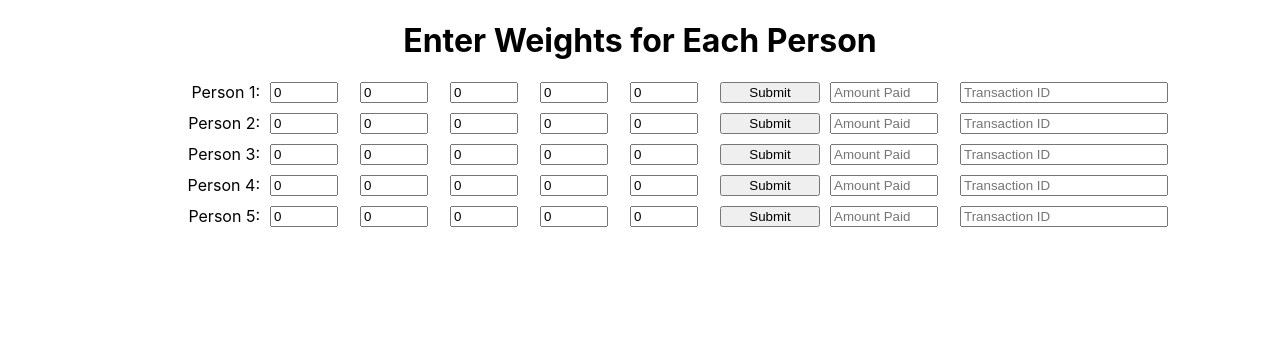
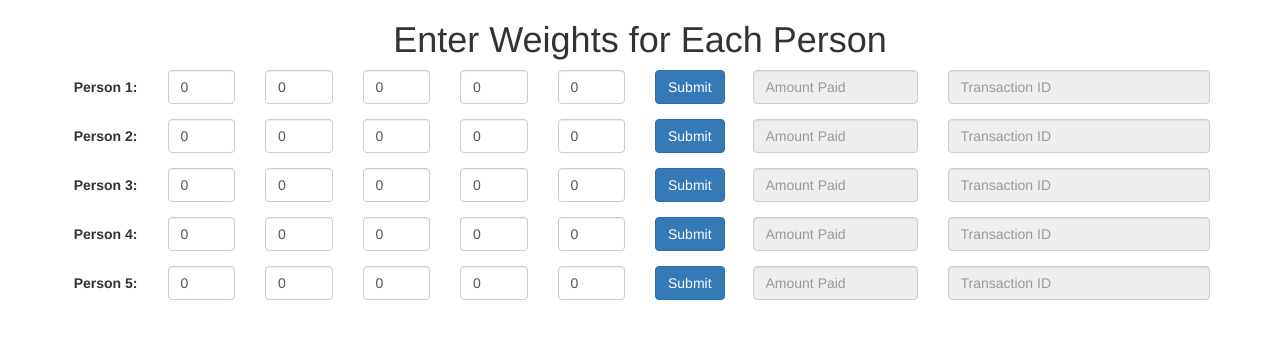
Before and after one commit to CharlieSwires/payara-test, a React (Create React App) app in the folder src/main/webapp/luggage-calculator-app/: page / in a window 1280 px wide. Shown: the top 338 px of the page. Built offline with nearby package versions, Linux system fonts and the light colour scheme.

Commit message:
implemented bootstrap3

```diff
--- a/src/main/webapp/luggage-calculator-app/package.json
+++ b/src/main/webapp/luggage-calculator-app/package.json
@@ -8,6 +8,7 @@
     "@testing-library/react": "^13.4.0",
     "@testing-library/user-event": "^13.5.0",
     "axios": "^1.7.7",
+    "bootstrap": "^3.4.1",
     "react": "^18.3.1",
     "react-dom": "^18.3.1",
     "react-scripts": "5.0.1",
--- a/src/main/webapp/luggage-calculator-app/public/index.html
+++ b/src/main/webapp/luggage-calculator-app/public/index.html
@@ -3,6 +3,11 @@
   <head>
     <meta charset="utf-8" />
     <link rel="icon" href="%PUBLIC_URL%/favicon.ico" />
+<!-- Inside public/index.html in the <head> section -->
+<link
+  rel="stylesheet"
+  href="https://maxcdn.bootstrapcdn.com/bootstrap/3.4.1/css/bootstrap.min.css"
+/>
     <meta name="viewport" content="width=device-width, initial-scale=1" />
     <meta name="theme-color" content="#000000" />
     <meta
--- a/src/main/webapp/luggage-calculator-app/src/LuggageCalculator.js
+++ b/src/main/webapp/luggage-calculator-app/src/LuggageCalculator.js
@@ -6,23 +6,25 @@ function LuggageCalculator({ weightsInput, personIndex, onBack, onPayment }) {
   const [rules, setRules] = useState([]);
   const [loading, setLoading] = useState(false);
   const [error, setError] = useState(null);
-  const [result, setResult] = useState('');     // For displaying the result from /cost endpoint
+  const [result, setResult] = useState(''); // For displaying the result from /cost endpoint
   const [minimumAmount, setMinimumAmount] = useState(null);
   const [userDefinedAmount, setUserDefinedAmount] = useState(null);
 
   // Fetch rules from the backend when the component mounts
   useEffect(() => {
     fetch('http://localhost:9999/payara/luggage-calculator/rules')
-      .then(response => {
+      .then((response) => {
         if (!response.ok) {
-          throw new Error(`Failed to fetch rules: ${response.status} ${response.statusText}`);
+          throw new Error(
+            `Failed to fetch rules: ${response.status} ${response.statusText}`
+          );
         }
         return response.json();
       })
-      .then(rulesData => {
+      .then((rulesData) => {
         setRules(rulesData);
       })
-      .catch(err => {
+      .catch((err) => {
         console.error('Error fetching rules:', err);
         setError(err);
       });
@@ -39,35 +41,42 @@ function LuggageCalculator({ weightsInput, personIndex, onBack, onPayment }) {
     setResult(''); // Reset any previous result
 
     const requestData = {
-      weights: weightsInput.map(w => parseFloat(w) || 0) // Ensure values are numbers
+      weights: weightsInput.map((w) => parseFloat(w) || 0), // Ensure values are numbers
     };
 
     fetch('http://localhost:9999/payara/luggage-calculator/min-cost', {
       method: 'POST',
       headers: {
-        'Content-Type': 'application/json'
+        'Content-Type': 'application/json',
       },
-      body: JSON.stringify(requestData)
+      body: JSON.stringify(requestData),
     })
-      .then(response => {
+      .then((response) => {
         if (!response.ok) {
-          throw new Error(`Server error: ${response.status} ${response.statusText}`);
+          throw new Error(
+            `Server error: ${response.status} ${response.statusText}`
+          );
         }
         return response.json();
       })
-      .then(data => {
+      .then((data) => {
         // Initialize selectedRule for each item
-        const dataWithRules = data.map(item => ({ ...item, selectedRule: '' }));
+        const dataWithRules = data.map((item) => ({
+          ...item,
+          selectedRule: '',
+        }));
         setData(dataWithRules);
 
         // Extract the 'Cost' amount
-        const costItem = dataWithRules.find(item => item.enumeration === 'Cost');
+        const costItem = dataWithRules.find(
+          (item) => item.enumeration === 'Cost'
+        );
         if (costItem) {
           setMinimumAmount(parseFloat(costItem.amount));
         }
         setLoading(false);
       })
-      .catch(err => {
+      .catch((err) => {
         console.error('Fetch error:', err);
         setError(err.message);
         setLoading(false);
@@ -86,11 +95,11 @@ function LuggageCalculator({ weightsInput, personIndex, onBack, onPayment }) {
     setResult(''); // Reset any previous result
 
     // Filter out the row where Enumeration is 'Cost'
-    const filteredData = data.filter(item => item.enumeration !== 'Cost');
+    const filteredData = data.filter((item) => item.enumeration !== 'Cost');
 
     // Map the weights and names
-    const weights = filteredData.map(item => parseFloat(item.amount) || 0);
-    const names = filteredData.map(item => item.selectedRule || '');
+    const weights = filteredData.map((item) => parseFloat(item.amount) || 0);
+    const names = filteredData.map((item) => item.selectedRule || '');
 
     // Check if any rule is not selected
     if (names.includes('')) {
@@ -101,31 +110,33 @@ function LuggageCalculator({ weightsInput, personIndex, onBack, onPayment }) {
 
     const requestData = {
       weights: weights,
-      names: names
+      names: names,
     };
 
     fetch('http://localhost:9999/payara/luggage-calculator/cost', {
       method: 'POST',
       headers: {
-        'Content-Type': 'application/json'
+        'Content-Type': 'application/json',
       },
-      body: JSON.stringify(requestData)
+      body: JSON.stringify(requestData),
     })
-      .then(response => {
-        return response.text().then(text => {
+      .then((response) => {
+        return response.text().then((text) => {
           if (!response.ok) {
             // Throw an error with the response text
-            throw new Error(text || `Server error: ${response.status} ${response.statusText}`);
+            throw new Error(
+              text || `Server error: ${response.status} ${response.statusText}`
+            );
           }
           return text;
         });
       })
-      .then(resultData => {
+      .then((resultData) => {
         setResult(resultData);
         setUserDefinedAmount(parseFloat(resultData)); // Assuming resultData is a numeric string
         setLoading(false);
       })
-      .catch(err => {
+      .catch((err) => {
         console.error('Fetch error:', err);
         // Set the result to the error message to display it in the Result section
         setResult(err.message);
@@ -144,7 +155,9 @@ function LuggageCalculator({ weightsInput, personIndex, onBack, onPayment }) {
     if (minimumAmount !== null) {
       const transactionId = generateUniqueId();
       onPayment(personIndex, minimumAmount, transactionId);
-      alert(`Payment of ${minimumAmount} processed with Transaction ID: ${transactionId}`);
+      alert(
+        `Payment of ${minimumAmount} processed with Transaction ID: ${transactionId}`
+      );
     } else {
       alert('Minimum amount is not available.');
     }
@@ -154,22 +167,38 @@ function LuggageCalculator({ weightsInput, personIndex, onBack, onPayment }) {
     if (userDefinedAmount !== null) {
       const transactionId = generateUniqueId();
       onPayment(personIndex, userDefinedAmount, transactionId);
-      alert(`Payment of ${userDefinedAmount} processed with Transaction ID: ${transactionId}`);
+      alert(
+        `Payment of ${userDefinedAmount} processed with Transaction ID: ${transactionId}`
+      );
     } else {
       alert('User-defined amount is not available.');
     }
   };
 
   return (
-    <div>
-      <h1>Luggage Calculator</h1>
-      <button onClick={onBack} style={{ marginBottom: '20px' }}>Back to Input</button>
-      {loading && <div>Loading...</div>}
-      {error && <div style={{ color: 'red' }}>Error: {error.message}</div>}
+    <div className="container">
+      <h1 className="text-center">Luggage Calculator</h1>
+      <div className="text-right" style={{ marginBottom: '20px' }}>
+        <button onClick={onBack} className="btn btn-default">
+          Back to Input
+        </button>
+      </div>
+
+      {loading && (
+        <div className="alert alert-info">
+          <strong>Loading...</strong>
+        </div>
+      )}
+      {error && (
+        <div className="alert alert-danger">
+          <strong>Error:</strong> {error}
+        </div>
+      )}
+
       {data.length > 0 && (
         <div>
-          <h2>Results</h2>
-          <table border="1" cellPadding="5" cellSpacing="0">
+          <h2 className="text-center">Results</h2>
+          <table className="table table-bordered table-striped">
             <thead>
               <tr>
                 <th>Amount</th>
@@ -188,10 +217,15 @@ function LuggageCalculator({ weightsInput, personIndex, onBack, onPayment }) {
                         <select
                           value={item.selectedRule || ''}
                           onChange={(e) => handleRuleChange(index, e.target.value)}
+                          className="form-control"
                         >
-                          <option value="" disabled>Select Rule</option>
+                          <option value="" disabled>
+                            Select Rule
+                          </option>
                           {rules.map((rule, ruleIndex) => (
-                            <option key={ruleIndex} value={rule}>{rule}</option>
+                            <option key={ruleIndex} value={rule}>
+                              {rule}
+                            </option>
                           ))}
                         </select>
                       ) : (
@@ -205,24 +239,37 @@ function LuggageCalculator({ weightsInput, personIndex, onBack, onPayment }) {
               ))}
             </tbody>
           </table>
-          <button onClick={handleCalculateWithRules} style={{ marginTop: '10px' }}>
-            Calculate with Rules
-          </button>
-          {/* Add Pay Buttons */}
-          <div style={{ marginTop: '20px' }}>
-            <button onClick={handlePayMinimum} disabled={minimumAmount === null}>
+          <div className="text-center" style={{ marginTop: '20px' }}>
+            <button
+              onClick={handleCalculateWithRules}
+              className="btn btn-success"
+              style={{ marginRight: '10px' }}
+            >
+              Calculate with Rules
+            </button>
+            {/* Add Pay Buttons */}
+            <button
+              onClick={handlePayMinimum}
+              className="btn btn-primary"
+              disabled={minimumAmount === null}
+              style={{ marginRight: '10px' }}
+            >
               Pay Minimum
             </button>
-            <button onClick={handlePayUserDefined} disabled={userDefinedAmount === null}>
+            <button
+              onClick={handlePayUserDefined}
+              className="btn btn-primary"
+              disabled={userDefinedAmount === null}
+            >
               Pay User Defined
             </button>
           </div>
         </div>
       )}
       {result && (
-        <div style={{ marginTop: '20px' }}>
+        <div className="well" style={{ marginTop: '20px' }}>
           <h2>Calculate with Rules Result</h2>
-          <div>{result}</div>
+          <p>{result}</p>
         </div>
       )}
     </div>
--- a/src/main/webapp/luggage-calculator-app/src/WeightsInputScreen.js
+++ b/src/main/webapp/luggage-calculator-app/src/WeightsInputScreen.js
@@ -7,52 +7,61 @@ function WeightsInputScreen({ peopleList, onWeightsChange, onWeightsSubmit }) {
   };
 
   return (
-    <div>
-      <h1 style={{ textAlign: 'center' }}>Enter Weights for Each Person</h1>
-      <div style={{ maxWidth: '1000px', margin: '0 auto' }}>
+    <div className="container">
+      <h1 className="text-center">Enter Weights for Each Person</h1>
       {peopleList.map((person, personIndex) => (
         <div
           key={personIndex}
-            style={{
-              display: 'grid',
-              gridTemplateColumns: '120px repeat(5, 80px) 100px 120px 220px',
-              alignItems: 'center',
-              marginBottom: '10px',
-              gap: '10px',
-            }}
+          className="row"
+          style={{ marginBottom: '15px', alignItems: 'center' }}
         >
-            <span style={{ textAlign: 'right' }}>Person {personIndex + 1}:</span>
+          <div className="col-sm-1 text-right">
+            <label style={{ marginTop: '7px' }}>Person {personIndex + 1}:</label>
+          </div>
+          {/* Weight Inputs */}
           {person.weights.map((weight, weightIndex) => (
+            <div key={weightIndex} className="col-sm-1">
               <input
-                key={weightIndex}
                 type="number"
+                className="form-control"
                 value={weight}
                 onChange={(e) =>
                   onWeightsChange(personIndex, weightIndex, e.target.value)
                 }
-                style={{ width: '60px' }}
               />
+            </div>
           ))}
-            <button onClick={() => handleSubmit(personIndex)}>Submit</button>
-            {/* Display Amount Paid */}
+          {/* Submit Button */}
+          <div className="col-sm-1">
+            <button
+              onClick={() => handleSubmit(personIndex)}
+              className="btn btn-primary"
+            >
+              Submit
+            </button>
+          </div>
+          {/* Amount Paid */}
+          <div className="col-sm-2">
             <input
               type="text"
+              className="form-control"
               value={person.amountPaid}
               readOnly
               placeholder="Amount Paid"
-              style={{ width: '100px' }}
             />
-            {/* Display Transaction ID */}
+          </div>
+          {/* Transaction ID */}
+          <div className="col-sm-3">
             <input
               type="text"
+              className="form-control"
               value={person.transactionId}
               readOnly
               placeholder="Transaction ID"
-              style={{ width: '200px' }}
             />
           </div>
+        </div>
       ))}
-      </div>
     </div>
   );
 }
--- a/src/main/webapp/luggage-calculator-app/src/index.js
+++ b/src/main/webapp/luggage-calculator-app/src/index.js
@@ -3,6 +3,8 @@ import ReactDOM from 'react-dom/client';
 import './index.css';
 import App from './App';
 import reportWebVitals from './reportWebVitals';
+// src/index.js
+import 'bootstrap/dist/css/bootstrap.min.css';
 
 const root = ReactDOM.createRoot(document.getElementById('root'));
 root.render(
```
Also changed, not shown: 1 other file (tests, documents, lock files or other folders). Lines whose indentation alone changed are shown as unchanged.
